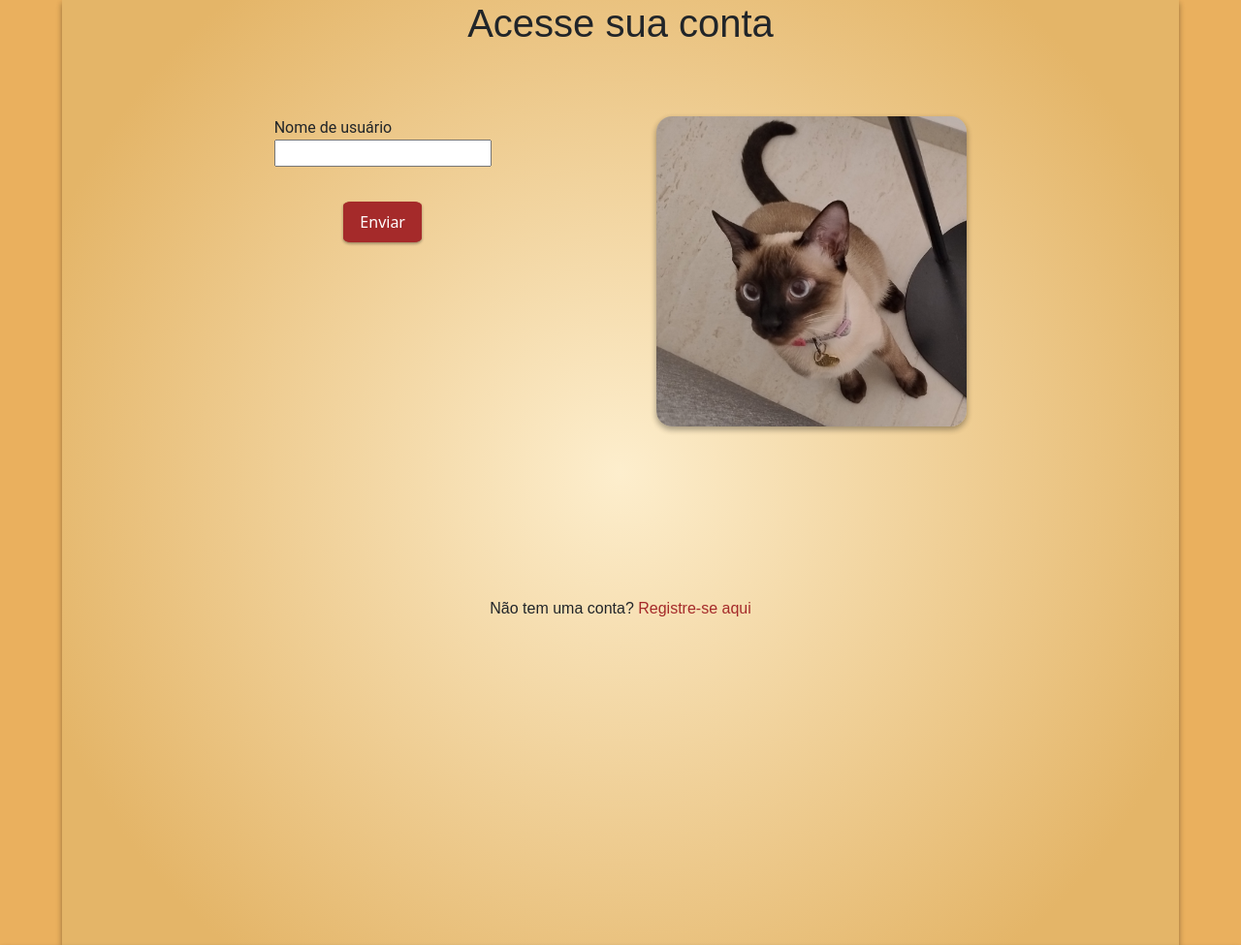
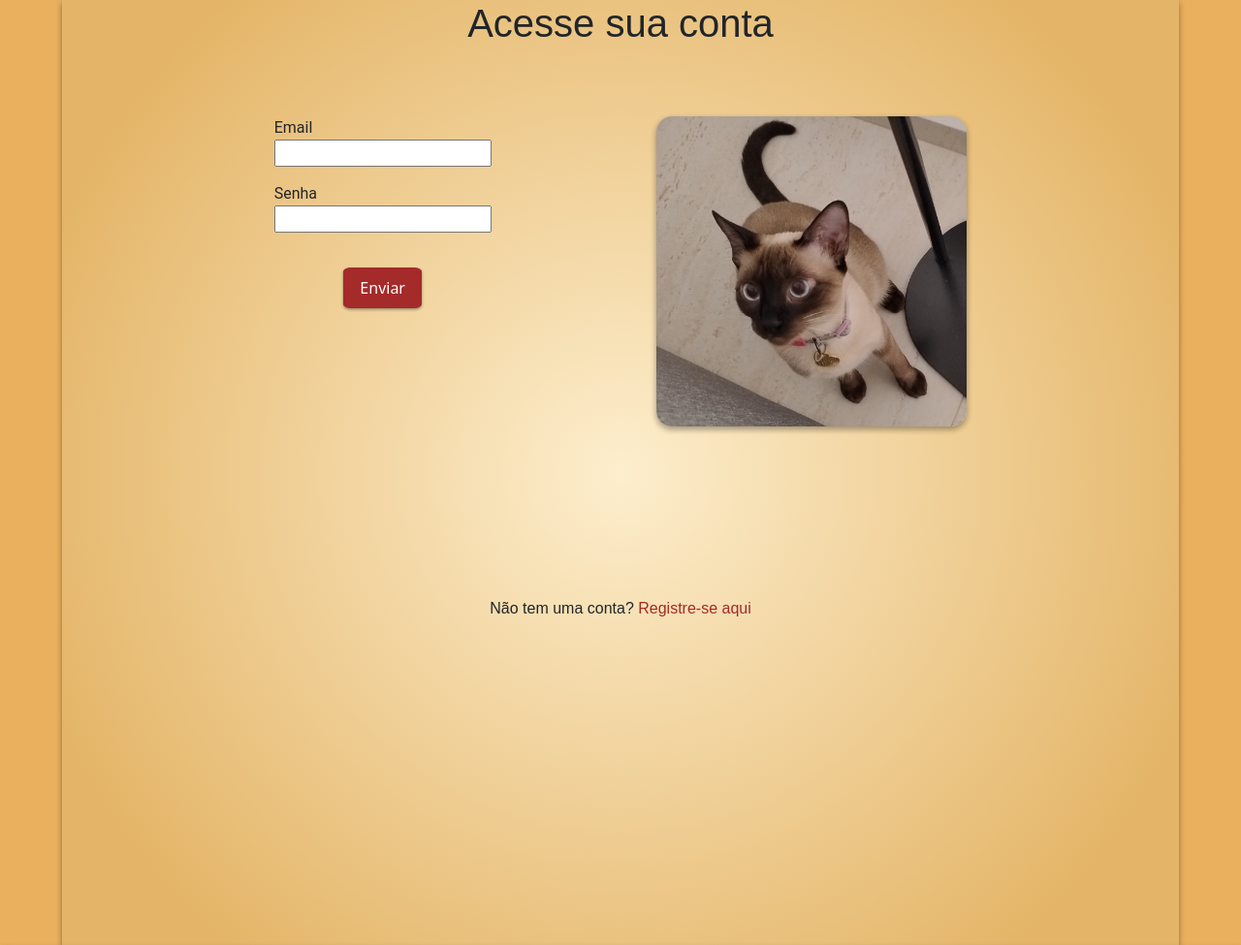
Before and after one commit to LuizZaghetto/Projeto_ONG, a Flask app: page /login in a window 1280 px wide. Shown: the part 103-1078 px from the top of the page at 97% size. Run offline with Flask 3, Linux system fonts and the light colour scheme; some web fonts are replaced.

Commit message:
Adicionando base do login

```diff
--- a/Flask/app/controllers/routes.py
+++ b/Flask/app/controllers/routes.py
@@ -1,4 +1,5 @@
 from flask import render_template, Blueprint, redirect, url_for, flash, abort, request
+from werkzeug.security import generate_password_hash, check_password_hash
 import app.forms.forms as forms
 from flask_sqlalchemy import SQLAlchemy
 import app.models.models as models
@@ -23,26 +24,24 @@ def landing_page():
     return render_template("landing_page/index.html")
 
 # Página de login
-@routes_bp.route("/login")
+@routes_bp.route("/login", methods=['GET', 'POST'])
 def login():
     form = forms.loginForm()
+    verifica_senha = None
+    email = None
     if form.validate_on_submit():
-        usuario = models.Usuarios.query.filter_by(email = form.email.data).first()
-        if usuario is None:
-            try:
-                usuario = forms.Usuarios(
-                    nome = form.nome.data,
-                )
-                db.session.add(usuario)
-                db.session.commit()
-                form.nome.data = ''
-                flash("Registro realizado com sucesso!", "success")
-            except Exception as e:
-                db.session.rollback()
-                flash("Erro ao registrar o usuário: {e}", "danger")
-        else:
-            flash("Esse e-mail já está registrado.", "warning")
-    return render_template('login/login.html', form=form)
+        email = form.email.data
+        senha = form.senha_hash.data
+        form.email.data = ''
+        form.senha_hash.data = ''
+
+        check_senha = models.Usuarios.query.filter_by(email = email).first()
+
+        verifica_senha = check_password_hash(check_senha.senha_hash, senha)
+    return render_template("login/login.html",
+    verifica_senha = verifica_senha,
+    form = form,
+    email = email)
 
 # Página de registro
 @routes_bp.route("/registro", methods=['GET', 'POST'])
@@ -52,12 +51,19 @@ def registro():
         usuario = models.Usuarios.query.filter_by(email = form.email.data).first()
         if usuario is None:
             try:
+
+                # Formatar CPF e Telefone no backend
+                cpf_formatado = func.formatar_cpf(form.CPF.data)
+                telefone_formatado = func.formatar_telefone(form.telefone.data)
+                # Aplicando hash a senha
+                senha_hashed = generate_password_hash(form.senha_hash.data)
                 usuario = models.Usuarios(
                     nome = form.nome.data,
                     email = form.email.data,
                     telefone = form.telefone.data,
                     data_nasc = form.data_nasc.data.strftime('%Y-%m-%d'),
-                    CPF = form.CPF.data
+                    CPF = form.CPF.data,
+                    senha_hash = senha_hashed
                 )
                 db.session.add(usuario)
                 db.session.commit()
--- a/Flask/app/forms/forms.py
+++ b/Flask/app/forms/forms.py
@@ -1,6 +1,6 @@
 from flask_wtf import FlaskForm
-from wtforms import StringField, SubmitField, DateField, IntegerField
-from wtforms.validators import DataRequired, Email, Length, Regexp
+from wtforms import StringField, SubmitField, DateField, IntegerField, PasswordField
+from wtforms.validators import DataRequired, Email, Length, Regexp, EqualTo
 
 # Criar formulário para Registro
 class registroForm(FlaskForm):
@@ -10,10 +10,13 @@ class registroForm(FlaskForm):
     data_nasc = DateField("Data de Nascimento", format='%Y-%m-%d', validators=[DataRequired(), ])
     CPF = StringField("CPF",  validators=[DataRequired(), Regexp(r'^\d{3}\.\d{3}\.\d{3}-\d{2}$', message="O CPF deve estar no formato XXX.XXX.XXX-XX.")])
     telefone = StringField("Número de Telefone", validators=[DataRequired(), Regexp(r'^\(\d{2}\)\s\d{5}-\d{4}$', message="Telefone deve estar no formato (XX) XXXXX-XXXX.")])
+    senha_hash = PasswordField("Digite sua senha", validators=[DataRequired(), EqualTo('senha_hash2', message = "As senhas devem ser iguais")])
+    senha_hash2 = PasswordField("Confirme a senha", validators=[DataRequired()])
     enviar = SubmitField("Enviar")
 
 
 # Criar formulário para Login
 class loginForm(FlaskForm):
-    nome = StringField("Nome de usuário", validators=[DataRequired()])
+    email = StringField("Email", validators=[DataRequired()])
+    senha_hash = PasswordField("Senha", validators=[DataRequired()])
     enviar = SubmitField("Enviar")
--- a/Flask/app/templates/atualizar/atualizar.html
+++ b/Flask/app/templates/atualizar/atualizar.html
@@ -43,7 +43,7 @@
 
             {{form.enviar }}
 
-            <a href="{{ url_for('routes.excluir', ID_usuario=atualizacao.ID_usuario) }}">Deletar</a>
+<a href="{{ url_for('routes.excluir', ID_usuario=atualizacao.ID_usuario) }}">Deletar</a>
         </form>
     </div>
 
--- a/Flask/app/templates/login/login.html
+++ b/Flask/app/templates/login/login.html
@@ -18,14 +18,21 @@
                 <h1>
                     Acesse sua conta
                 </h1>
+            {% if email %}
+                {{verifica_senha}}
+            {% endif %}
             </div>
                 <section class="navega">
                     <div class="formularios">
                         <form method="POST">
                             {{ form.hidden_tag() }}
                             <div class="formularios-unico">
-                                {{ form.nome.label }}
-                                {{ form.nome }}
+                                {{ form.email.label }}
+                                {{ form.email }}
+                            </div>
+                            <div class="formularios-unico">
+                                {{ form.senha_hash.label }}
+                                {{ form.senha_hash }}
                             </div>
                             <div class="formularios-enviar">
                                 {{ form.enviar(class="formularios-enviar-botao botao1") }}
--- a/Flask/meu_site.py
+++ b/Flask/meu_site.py
@@ -4,6 +4,8 @@ from app.controllers.routes import routes_bp
 from app.extensions import db
 import os
 from dotenv import load_dotenv
+import app.functions as func
+
 
 # Carregar as variáveis do .env
 load_dotenv()
@@ -51,9 +53,13 @@ def create_app():
 
         with app.app_context():
             db.create_all()
+            # func.atualizar_dados_formatados()
+
 
         # Registrar blueprints
         app.register_blueprint(routes_bp)
+
+
 
         return app
     except Exception as e:
```
Also changed, not shown: Flask/app/functions.py (+34 -6 lines), Flask/app/migrations/versions/137426cd9d4b_ajustando_espaço_para_senha.py (added, +38 -0 lines), Flask/app/migrations/versions/851c2728a22f_adicionando_campo_de_senha.py (added, +32 -0 lines), Flask/app/models/models.py (+15 -2 lines), Flask/app/templates/registro/registro.html (+8 -0 lines).
